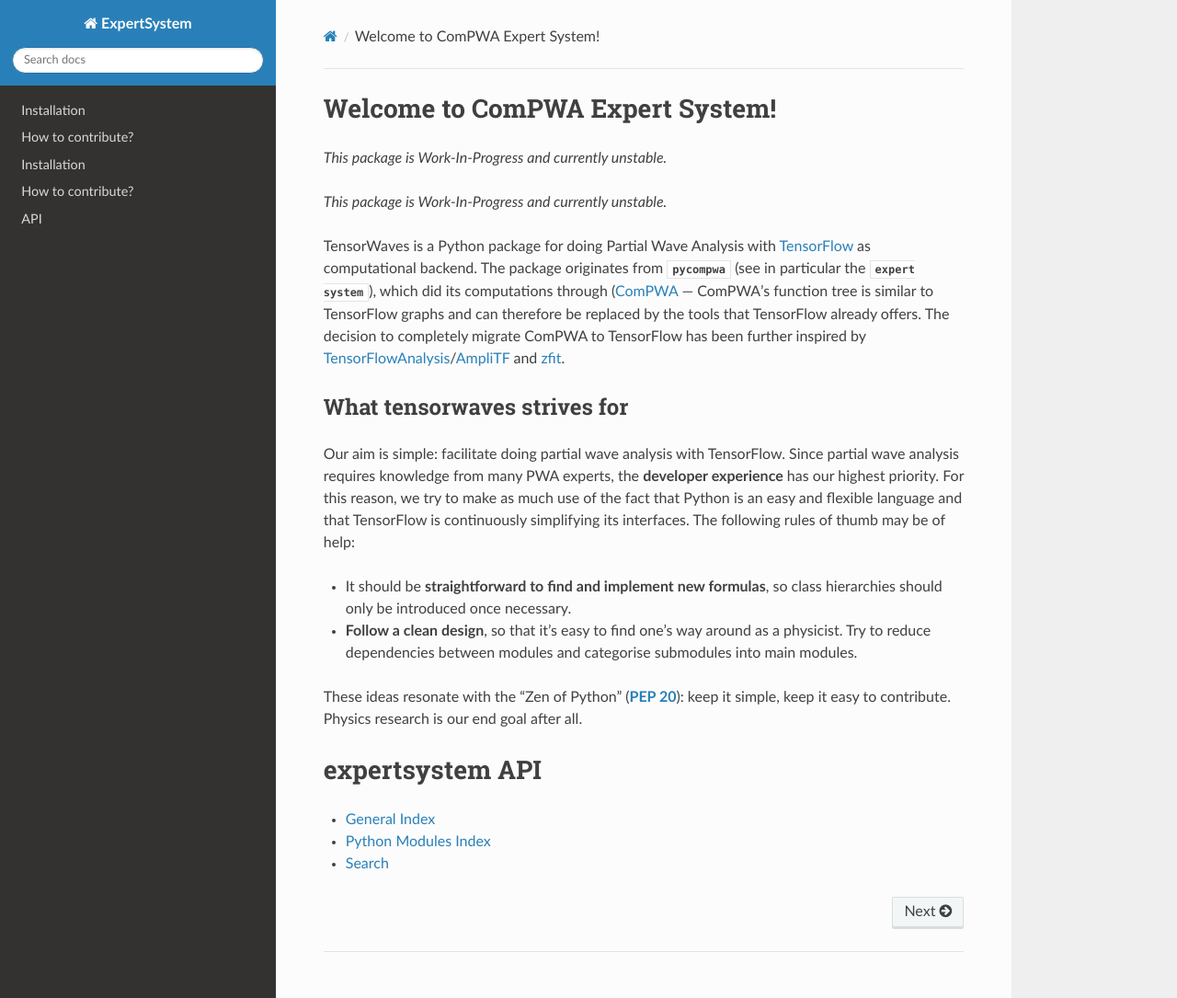
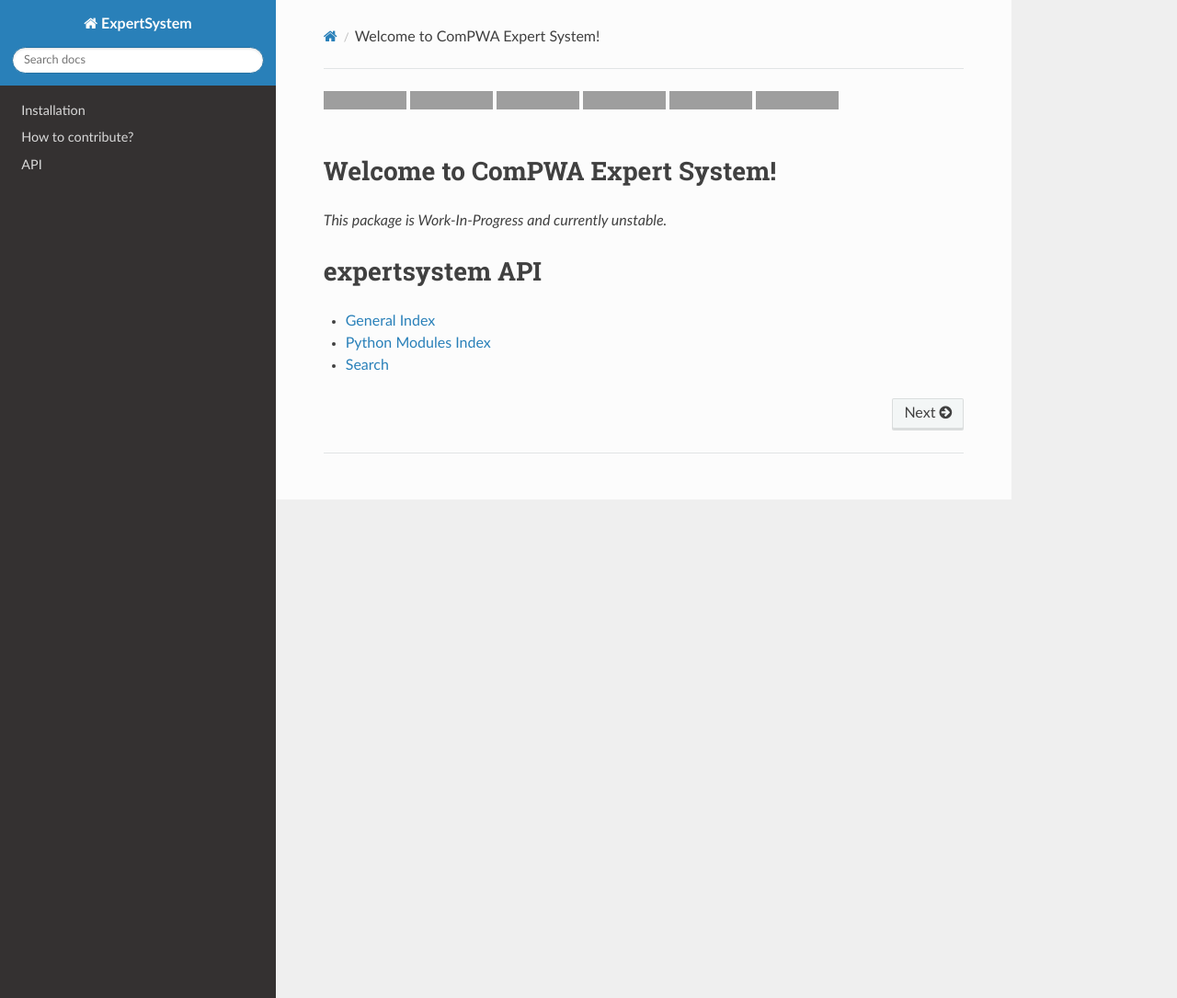
Before and after one commit to ComPWA/ampform, a Sphinx documentation site: the page built from doc/index.rst, in a window 1280 px wide and 1085 px high. Shown: the whole window at 92% size. Built offline with Sphinx 7.4.7 and the Read the Docs theme 2.0.0, drawn with Linux system fonts in a browser that asks for light colours; pages that are not in the unit, such as notebooks, are missing from menus; grey boxes are pictures that could not be loaded.

Commit message:
ci: add continuous integration (ComPWA/expertsystem#16)
Closes https://github.com/ComPWA/expertsystem/issues/11

- [x] Travis CI
- [x] Codacy
- [x] Codecov
- [x] Check on `black` formatting
- [x] PyPI deployment

Fixes missing `particle_list.xml` when using `pip install` on MacOS

```diff
--- a/doc/index.rst
+++ b/doc/index.rst
@@ -1,77 +1,33 @@
-.. .. image:: https://badge.fury.io/py/expertsystem.svg
-..   :alt: PyPI
-..   :target: https://pypi.org/project/expertsystem
+.. image:: https://badge.fury.io/py/expertsystem.svg
+  :alt: PyPI
+  :target: https://pypi.org/project/expertsystem
 
-.. .. image:: https://travis-ci.com/ComPWA/expertsystem.svg?branch=master
-..   :alt: Travis CI
-..   :target: https://travis-ci.com/ComPWA/expertsystem
+.. image:: https://travis-ci.com/ComPWA/expertsystem.svg?branch=master
+  :alt: Travis CI
+  :target: https://travis-ci.com/ComPWA/expertsystem
 
-.. .. image:: https://codecov.io/gh/ComPWA/expertsystem/branch/master/graph/badge.svg
-..   :alt: Test Coverage
-..   :target: https://codecov.io/gh/ComPWA/expertsystem
+.. image:: https://codecov.io/gh/ComPWA/expertsystem/branch/master/graph/badge.svg
+  :alt: Test Coverage
+  :target: https://codecov.io/gh/ComPWA/expertsystem
 
-.. .. image:: https://api.codacy.com/project/badge/Grade/db8f89e5588041d8a995968262c224ef
-..   :alt: Codacy Badge
-..   :target: https://www.codacy.com/gh/ComPWA/expertsystem
+.. image:: https://api.codacy.com/project/badge/Grade/db355758fb0e4654818b85997f03e3b8
+  :alt: Codacy Badge
+  :target: https://www.codacy.com/gh/ComPWA/expertsystem
 
-.. .. image:: https://readthedocs.org/projects/expertsystem/badge/?version=latest
-..   :alt: Documentation build status
-..   :target: https://pwa.readthedocs.io/projects/expertsystem/en/latest/?badge=latest
+.. image:: https://readthedocs.org/projects/expertsystem/badge/?version=latest
+  :alt: Documentation build status
+  :target: https://pwa.readthedocs.io/projects/expertsystem/
 
-.. .. image:: https://img.shields.io/badge/code%20style-black-000000.svg
-..    :alt: Code style: black
-..    :target: https://github.com/psf/black
+.. image:: https://img.shields.io/badge/code%20style-black-000000.svg
+   :alt: Code style: black
+   :target: https://github.com/psf/black
 
-.. |
+|
 
 Welcome to ComPWA Expert System!
 ================================
 
 *This package is Work-In-Progress and currently unstable.*
-
-.. toctree::
-   :maxdepth: 2
-   :hidden:
-
-   installation
-   contribute
-
-
-*This package is Work-In-Progress and currently unstable.*
-
-TensorWaves is a Python package for doing Partial Wave Analysis with
-`TensorFlow <https://www.tensorflow.org/>`_ as computational backend. The
-package originates from :mod:`pycompwa` (see in particular the :mod:`expert
-system <.expertsystem>`), which did its computations through (`ComPWA
-<https://github.com/ComPWA/ComPWA>`_ — ComPWA's function tree is similar to
-TensorFlow graphs and can therefore be replaced by the tools that TensorFlow
-already offers. The decision to completely migrate ComPWA to TensorFlow has
-been further inspired by `TensorFlowAnalysis
-<https://gitlab.cern.ch/poluekt/TensorFlowAnalysis>`_/`AmpliTF
-<https://github.com/apoluekt/AmpliTF>`_ and `zfit
-<https://github.com/zfit/zfit/>`_.
-
-
-What tensorwaves strives for
-----------------------------
-
-Our aim is simple: facilitate doing partial wave analysis with TensorFlow.
-Since partial wave analysis requires knowledge from many PWA experts, the
-**developer experience** has our highest priority. For this reason, we try to
-make as much use of the fact that Python is an easy and flexible language and
-that TensorFlow is continuously simplifying its interfaces. The following rules
-of thumb may be of help:
-
-- It should be **straightforward to find and implement new formulas**, so class
-  hierarchies should only be introduced once necessary.
-
-- **Follow a clean design**, so that it's easy to find one's way around as a
-  physicist. Try to reduce dependencies between modules and categorise
-  submodules into main modules.
-
-These ideas resonate with the "Zen of Python" (:pep:`20`): keep it simple, keep
-it easy to contribute. Physics research is our end goal after all.
-
 
 .. toctree::
    :maxdepth: 2
```
Also changed, not shown: README.md (+7 -0 lines), codecov.yml (added, +51 -0 lines), setup.py (+8 -4 lines), .travis.yml (added), 2 other files.
